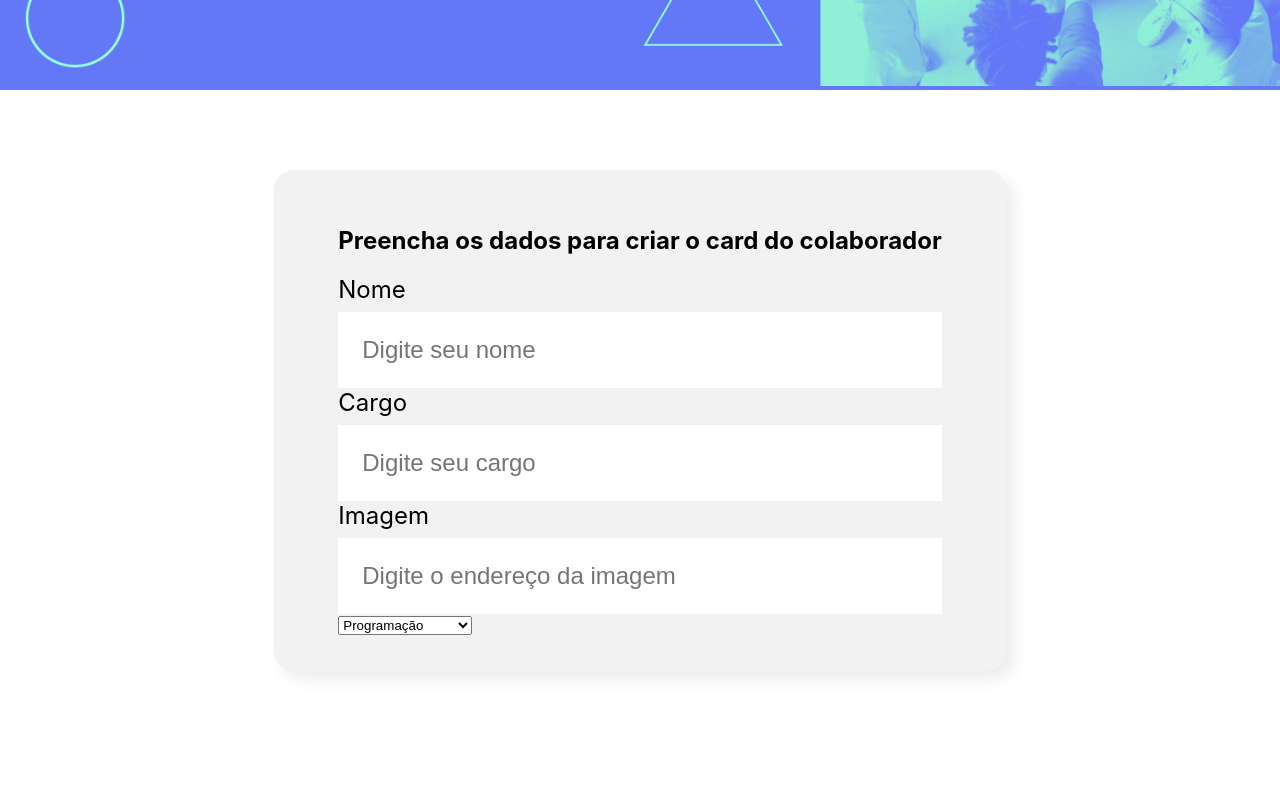
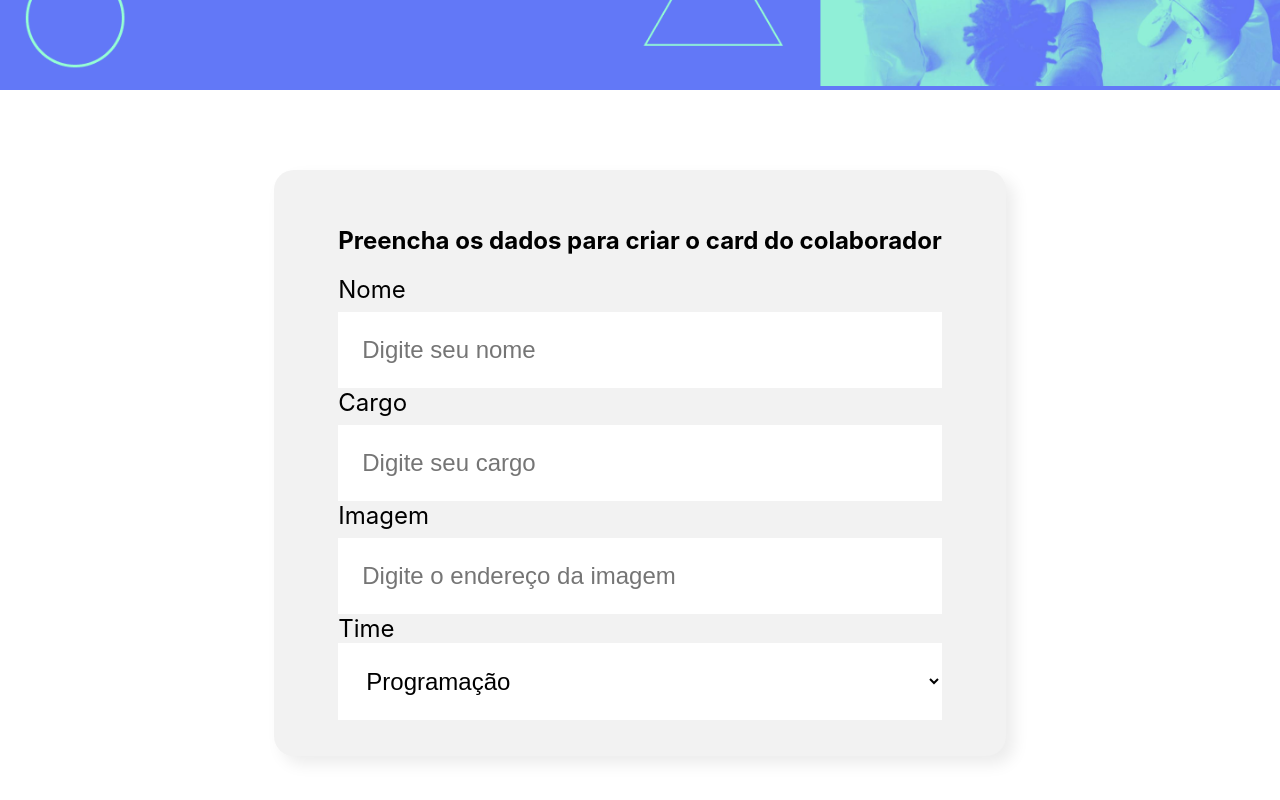
Before and after one commit to rwgit2023/projeto-organo, a JavaScript app in the folder organo/: page / in a window 1280 px wide. Shown: the part 408-1208 px from the top of the page. Before the commit the page ends 1159 px from the top, so only its background shows below. Built offline with nearby package versions, Linux system fonts and the light colour scheme; the HTML template or start-up script is replaced by a standard one.

Commit message:
create component button and implement

```diff
--- a/organo/src/componentes/Formulario/index.js
+++ b/organo/src/componentes/Formulario/index.js
@@ -22,7 +22,7 @@
                 <CampoTexto label='Nome' placeholder="Digite seu nome" />
                 <CampoTexto label='Cargo' placeholder="Digite seu cargo" />
                 <CampoTexto label='Imagem' placeholder="Digite o endereço da imagem" />
-                <ListaSuspensa itens = {times}/>
+                <ListaSuspensa label = 'Time' itens = {times}/>
             </form>
         </section>
 
--- a/organo/src/componentes/ListaSuspensa/ListaSuspensa.css
+++ b/organo/src/componentes/ListaSuspensa/ListaSuspensa.css
@@ -0,0 +1,21 @@
+.Lista-Suspensa label {
+    margin: 24px, 0;
+    margin-bottom: 8px;
+    font-size: 24px;
+}
+
+
+
+
+.Lista-Suspensa select {
+
+    background-color: white;
+    box-shadow: 10px 10px 30px rgba(0, 0, 0, 0);
+    width: 100%;
+    border: none;
+    font-size: 24px;
+    padding: 24px;
+    box-sizing: border-box;
+
+
+}
--- a/organo/src/componentes/ListaSuspensa/index.js
+++ b/organo/src/componentes/ListaSuspensa/index.js
@@ -7,7 +7,7 @@
     return (
 
         // ISSO SEMPRE VAI APARECER QUANDO QUERO RENDERIZAR UMA LISTA NA TELA
-        <div>
+        <div className = 'Lista-Suspensa'>
             <label>{props.label}</label>
             <select>
                 {props.itens.map(item => {
```
Also changed, not shown: organo/src/componentes/Botao/index.js (added, +13 -0 lines), organo/src/componentes/Botao/Botao.css (added).
